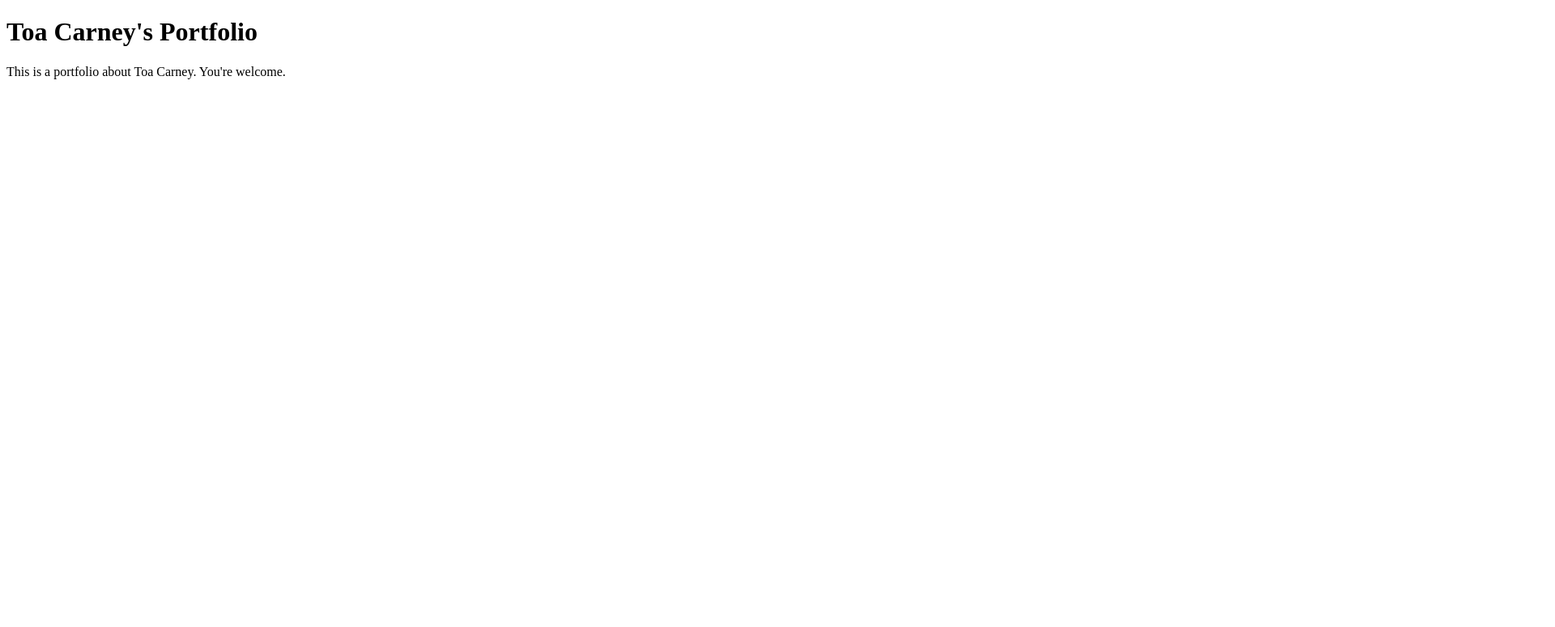
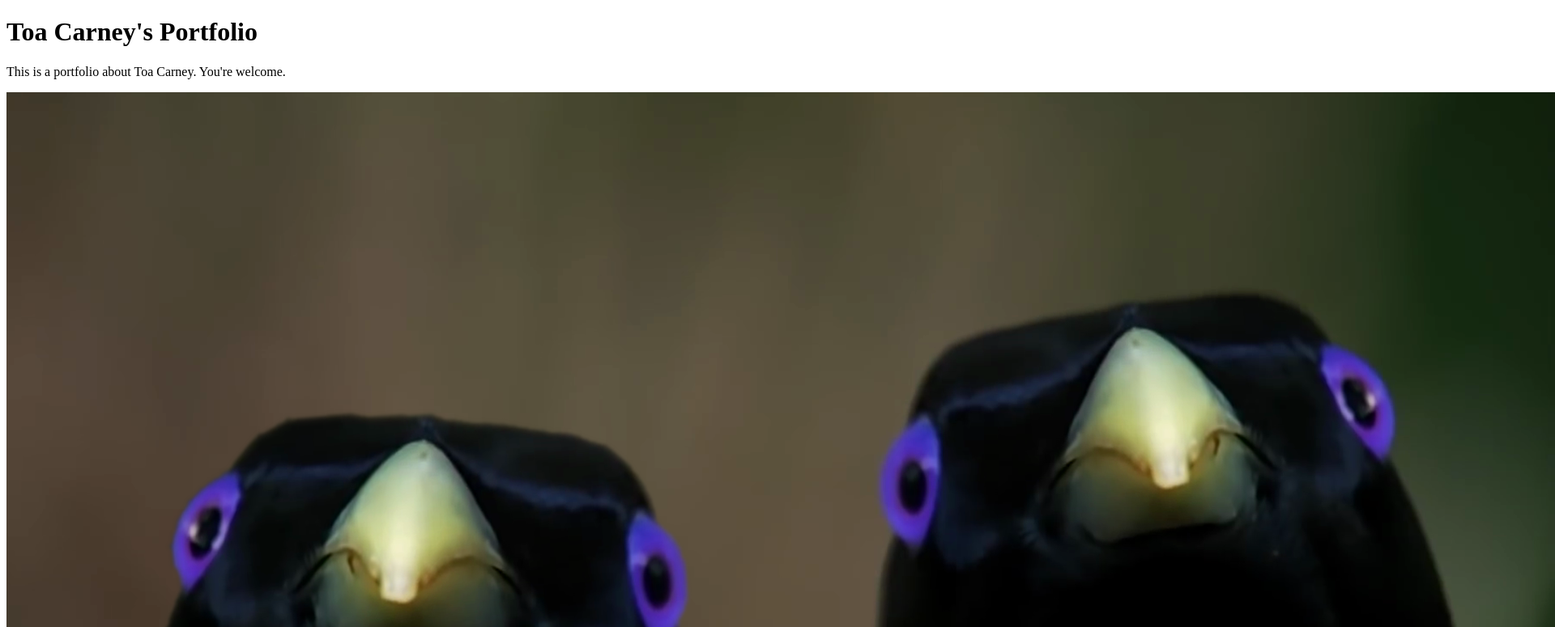
Before and after one commit to MisterToaCarney/computing-portfolio, a plain HTML site: page index.html in a window 1280 px wide. Shown: the top 775 px of the page at 81% size, 1920 px wide, since content can reach past the window. Drawn offline with Linux system fonts and the light colour scheme.

Commit message:
Added image

```diff
--- a/index.html
+++ b/index.html
@@ -10,6 +10,7 @@
   <p>
     This is a portfolio about Toa Carney. You're welcome.
   </p>
+  <img src="/images/bird.png">
 </body>
 
 </html>
```
Also changed, not shown: images/bird.png (added), 1 other file.
